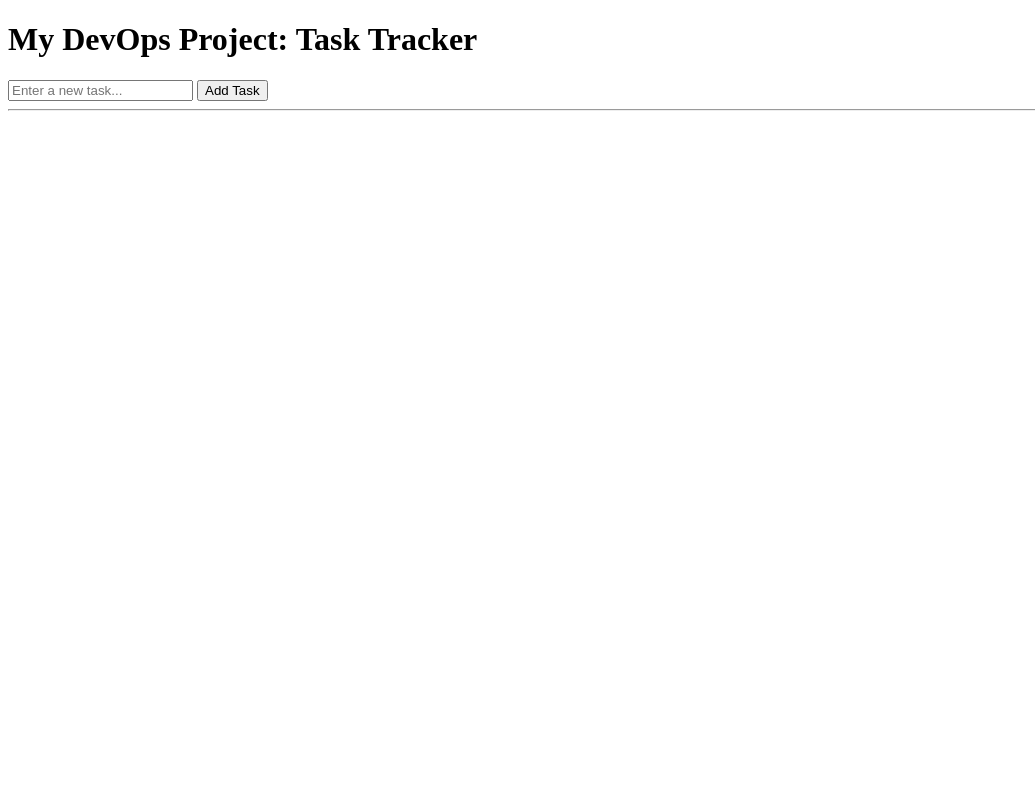
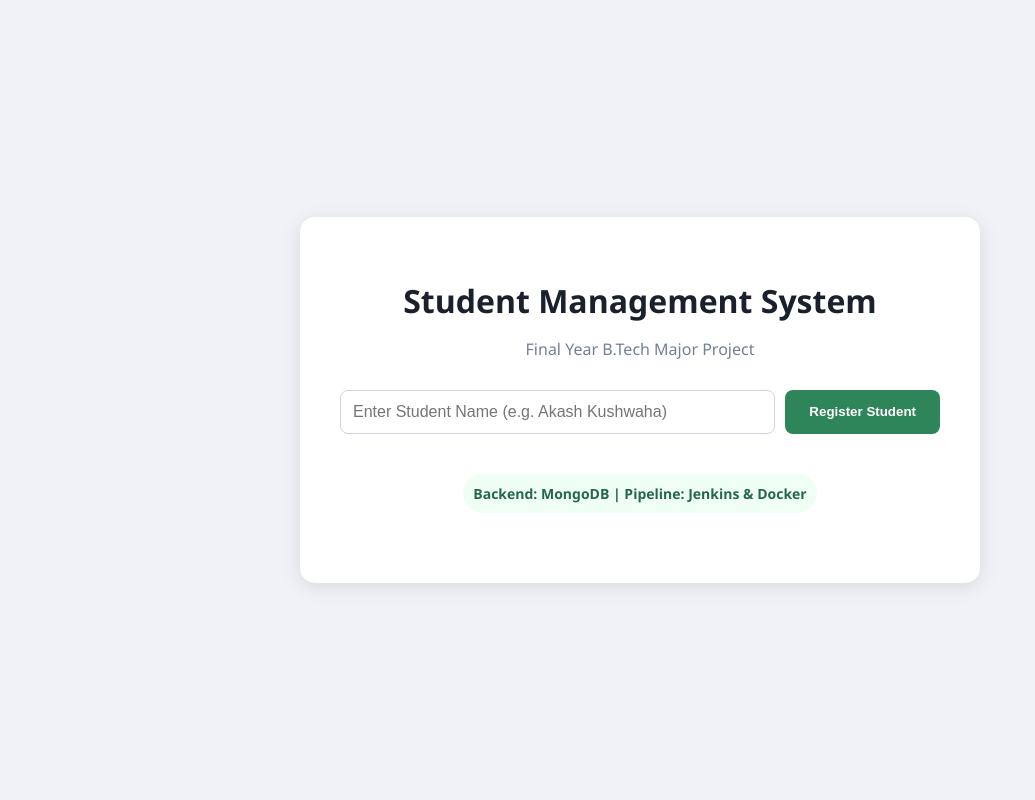
Before and after one commit to AkashKushwaha01/Major-Project, a Flask app: page / in a window 1280 px wide. Shown: the whole page, without its empty margins (0-1035 px from the left). Run offline with Flask 3, Linux system fonts and the light colour scheme; data that the repository does not hold is empty.

Commit message:
UI Updated

```diff
--- a/docker-compose.yml
+++ b/docker-compose.yml
@@ -2,7 +2,7 @@ services:
   web:
     build: .
     ports:
-      - "80:5000"
+      - "5000:5000"
     environment:
       - MONGO_URL=mongodb://db:27017
     depends_on:
--- a/templates/index.html
+++ b/templates/index.html
@@ -2,22 +2,85 @@
 <html lang="en">
 <head>
     <meta charset="UTF-8">
-    <title>DevOps Task Tracker</title>
+    <meta name="viewport" content="width=device-width, initial-scale=1.0">
+    <title>Student Management System</title>
+    <style>
+        body {
+            font-family: 'Segoe UI', Tahoma, Geneva, Verdana, sans-serif;
+            background-color: #f0f2f5;
+            display: flex;
+            justify-content: center;
+            align-items: center;
+            height: 100vh;
+            margin: 0;
+        }
+        .container {
+            background: white;
+            padding: 40px;
+            border-radius: 15px;
+            box-shadow: 0 4px 20px rgba(0,0,0,0.1);
+            text-align: center;
+            width: 80%;
+            max-width: 600px;
+        }
+        h1 { color: #1a202c; margin-bottom: 5px; }
+        p.subtitle { color: #718096; margin-bottom: 30px; }
+        .form-group {
+            display: flex;
+            gap: 10px;
+            margin-bottom: 20px;
+        }
+        input {
+            flex: 1;
+            padding: 12px;
+            border: 1px solid #cbd5e0;
+            border-radius: 8px;
+            font-size: 16px;
+        }
+        button {
+            background-color: #2f855a;
+            color: white;
+            border: none;
+            padding: 12px 24px;
+            border-radius: 8px;
+            cursor: pointer;
+            font-weight: bold;
+            transition: 0.3s;
+        }
+        button:hover { background-color: #276749; }
+        .footer-info {
+            background-color: #f0fff4;
+            color: #276749;
+            padding: 10px;
+            border-radius: 20px;
+            display: inline-block;
+            font-weight: 600;
+            font-size: 14px;
+            margin-top: 20px;
+        }
+        ul { list-style: none; padding: 0; margin-top: 30px; text-align: left; }
+        li { background: #fff; border-bottom: 1px solid #edf2f7; padding: 10px; }
+    </style>
 </head>
 <body>
-    <h1>My DevOps Project: Task Tracker</h1>
+    <div class="container">
+        <h1>Student Management System</h1>
+        <p class="subtitle">Final Year B.Tech Major Project</p>
 
-    <form action="/add" method="POST">
-        <input type="text" name="content" placeholder="Enter a new task..." required>
-        <button type="submit">Add Task</button>
+        <form action="/add" method="POST" class="form-group">
+            <input type="text" name="content" placeholder="Enter Student Name (e.g. Akash Kushwaha)" required>
+            <button type="submit">Register Student</button>
         </form>
 
-    <hr>
+        <div class="footer-info">
+            Backend: MongoDB | Pipeline: Jenkins & Docker
+        </div>
 
         <ul>
             {% for item in items %}
                 <li>{{ item.text }}</li>
             {% endfor %}
         </ul>
+    </div>
 </body>
 </html>
```
Lines whose indentation alone changed are shown as unchanged.
